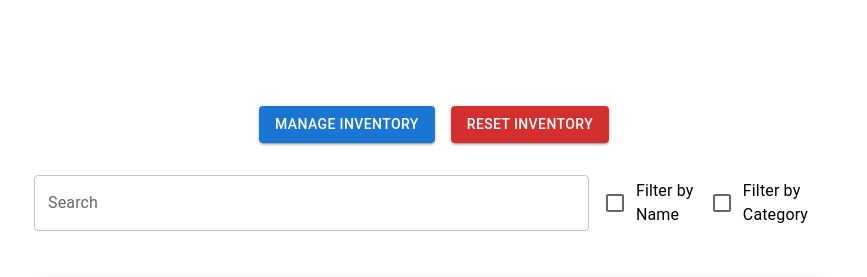
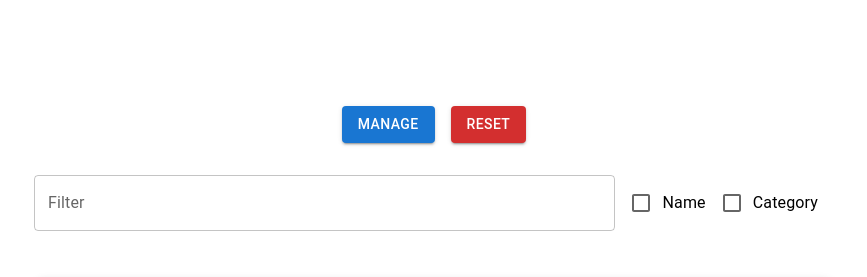
Before and after one commit to d0t-J/Headstarter-Project-2-Pantry-Tracker, a Next.js app: page / in a window 1280 px wide. Shown: the top 277 px of the page, without its empty margins (206-1073 px from the left). Built offline with nearby package versions, Linux system fonts and the light colour scheme; no server answers; the database is empty.

Commit message:
MUI update

```diff
--- a/app/page.js
+++ b/app/page.js
@@ -339,14 +339,14 @@ export default function Home() {
       {/* Manage and Reset Btns */}
       <Stack direction="row" spacing={2}>
         <Button variant="contained" onClick={handleOpen}>
-          Manage Inventory
+          Manage
         </Button>
         <Button
           variant="contained"
           color="error"
           onClick={handleResetConfirmOpen}
         >
-          Reset Inventory
+          Reset
         </Button>
       </Stack>
 
@@ -360,7 +360,7 @@ export default function Home() {
         mb={2}
       >
         <TextField
-          label="Search"
+          label="Filter"
           variant="outlined"
           fullWidth
           value={filterInput}
@@ -376,7 +376,7 @@ export default function Home() {
               onChange={handleFilterByNameChange}
             />
           }
-          label="Filter by Name"
+          label="Name"
         />
         <FormControlLabel
           control={
@@ -385,7 +385,7 @@ export default function Home() {
               onChange={handleFilterByCategoryChange}
             />
           }
-          label="Filter by Category"
+          label="Category"
         />
       </Box>
 
```
